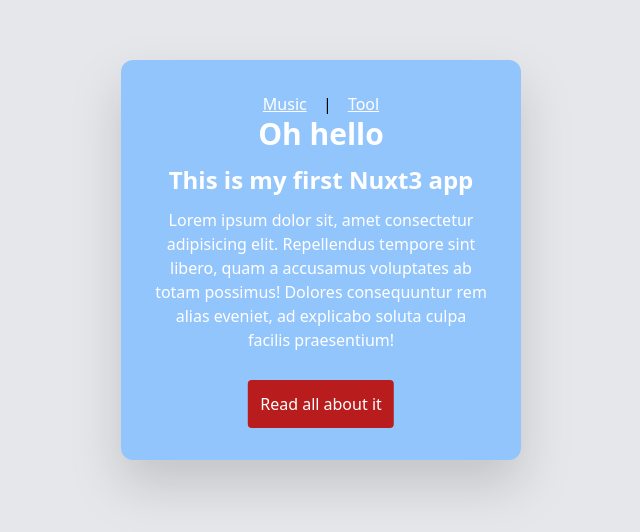
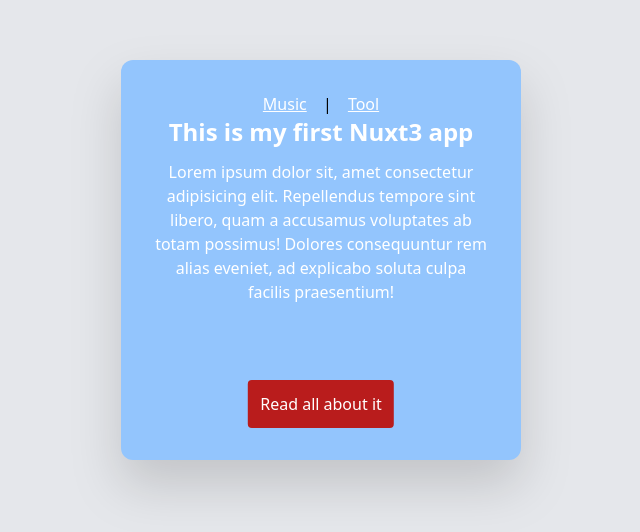
Before and after one commit to ReinierB78/nuxt-playground, a Nuxt app: page / in a window 1280 px wide. Shown: the part 140-672 px from the top of the page, without its empty margins (319-959 px from the left). Built offline with nearby package versions, Linux system fonts and the light colour scheme; no server answers.

Commit message:
cleanup and styling

```diff
--- a/components/Home.vue
+++ b/components/Home.vue
@@ -1,9 +1,8 @@
 <template>
   <div class="sm:flex items-center justify-center h-screen w-full bg-gray-200">
-    <div class="sm:h-[400px] sm:w-[400px] bg-blue-300 p4 mx-auto rounded-xl p-8 text-center relative drop-shadow-2xl">
+    <div class="sm:h-[400px] sm:w-[400px] bg-blue-300 p4 mx-auto rounded-xl p-8 pb-32 sm:pb-8 text-center relative drop-shadow-2xl">
       <nuxt-link class="text-white underline mx-1 p-2 " to="/music">Music</nuxt-link> |
       <nuxt-link class="text-white underline mx-1 p-2 " to="/">Tool</nuxt-link>
-      <h1 class="text-white font-bold text-3xl mb-3">Oh hello</h1>
       <h2 class="text-white font-bold text-2xl mb-3">This is my first Nuxt3 app</h2>
       <p class="text-white font-light">Lorem ipsum dolor sit, amet consectetur adipisicing elit. Repellendus tempore sint libero, quam a accusamus voluptates ab totam possimus! Dolores consequuntur rem alias eveniet, ad explicabo soluta culpa facilis praesentium!</p>
       <button class="absolute bottom-8 right-[50%] translate-x-[50%] transition-all duration-75 bg-red-700 hover:bg-red-400 p-3 rounded text-white mt-3">Read all about it</button>
```
